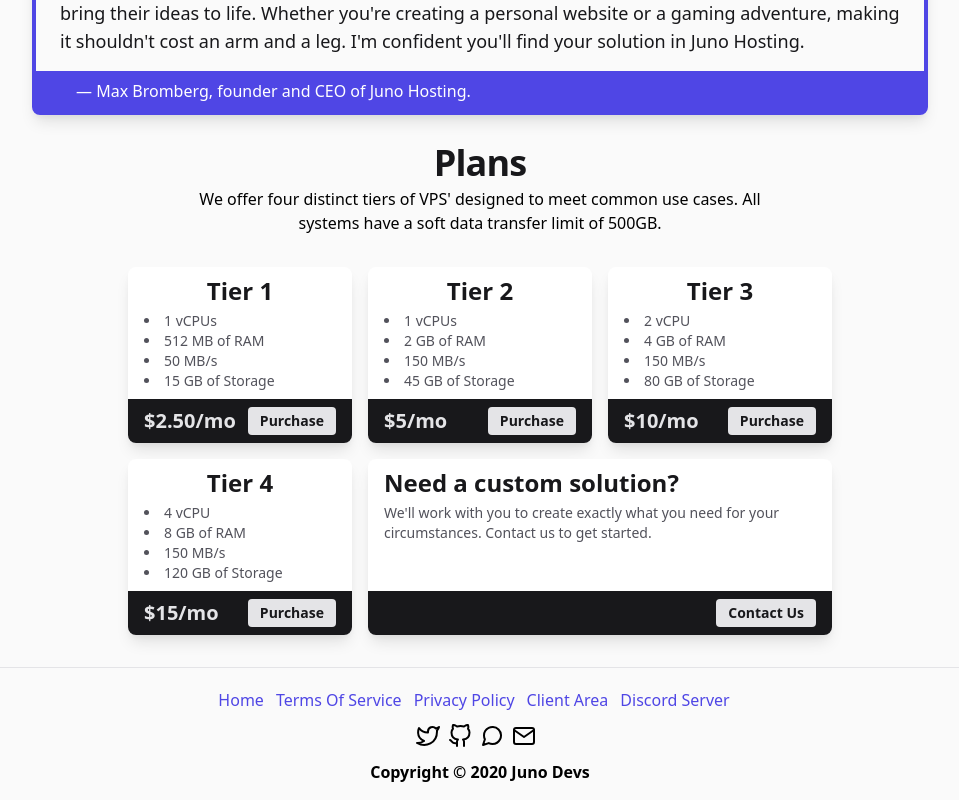
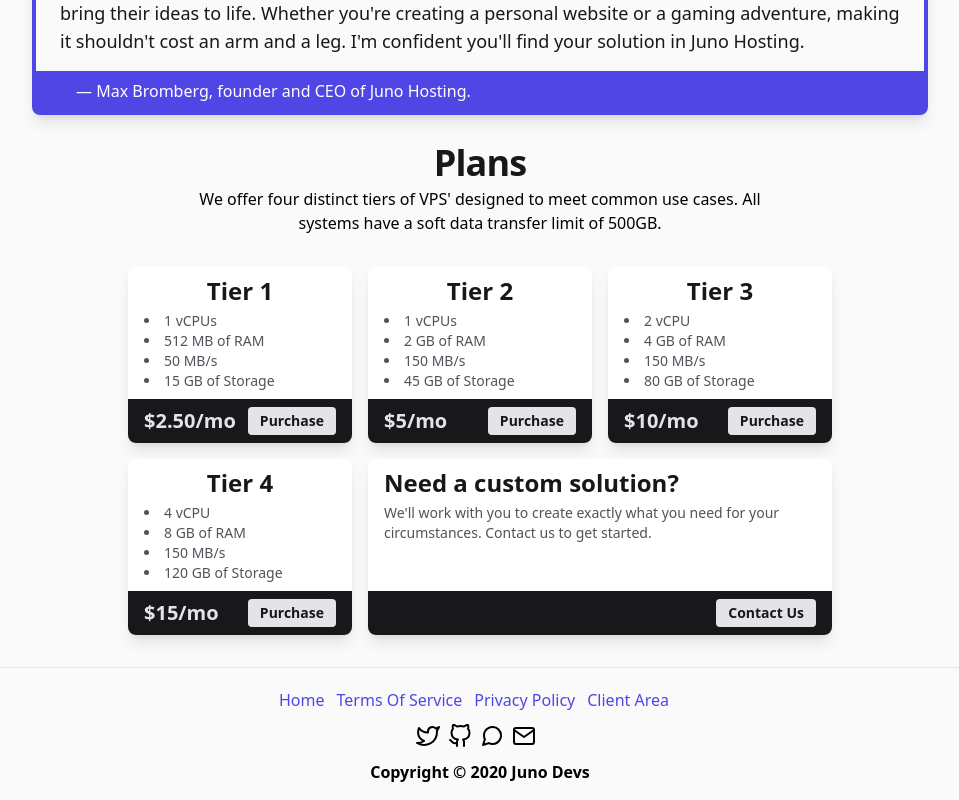
Before and after one commit to junodevs/junohosting.net, a Next.js app: page / in a window 1280 px wide. Shown: the part 1095-1895 px from the top of the page, without its empty margins (160-1119 px from the left). Built offline with nearby package versions, Linux system fonts and the light colour scheme; what @tailwindcss/typography would draw is missing.

Commit message:
fix(components/footer): remove redundant discord link

```diff
--- a/components/footer.tsx
+++ b/components/footer.tsx
@@ -8,8 +8,7 @@
   { href: '/', label: 'Home', local: true },
   { href: '/tos', label: 'Terms Of Service', local: true },
   { href: '/privacy', label: 'Privacy Policy', local: true },
-  { href: 'https://billing.junohosting.net', label: 'Client Area', local: false },
-  { href: 'https://discord.gg/asfmaXr', label: 'Discord Server', local: false }
+  { href: 'https://billing.junohosting.net', label: 'Client Area', local: false }
 ]
 
 export default function Footer () {
```
